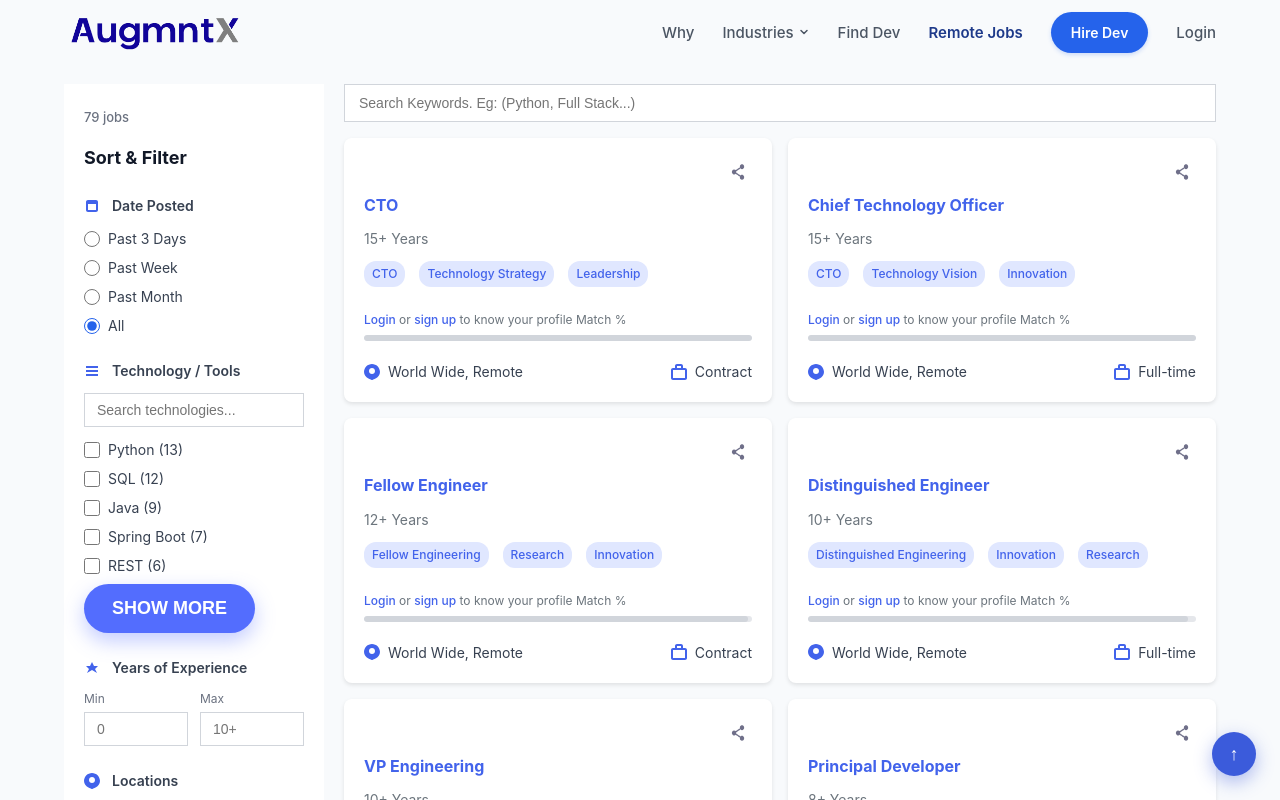
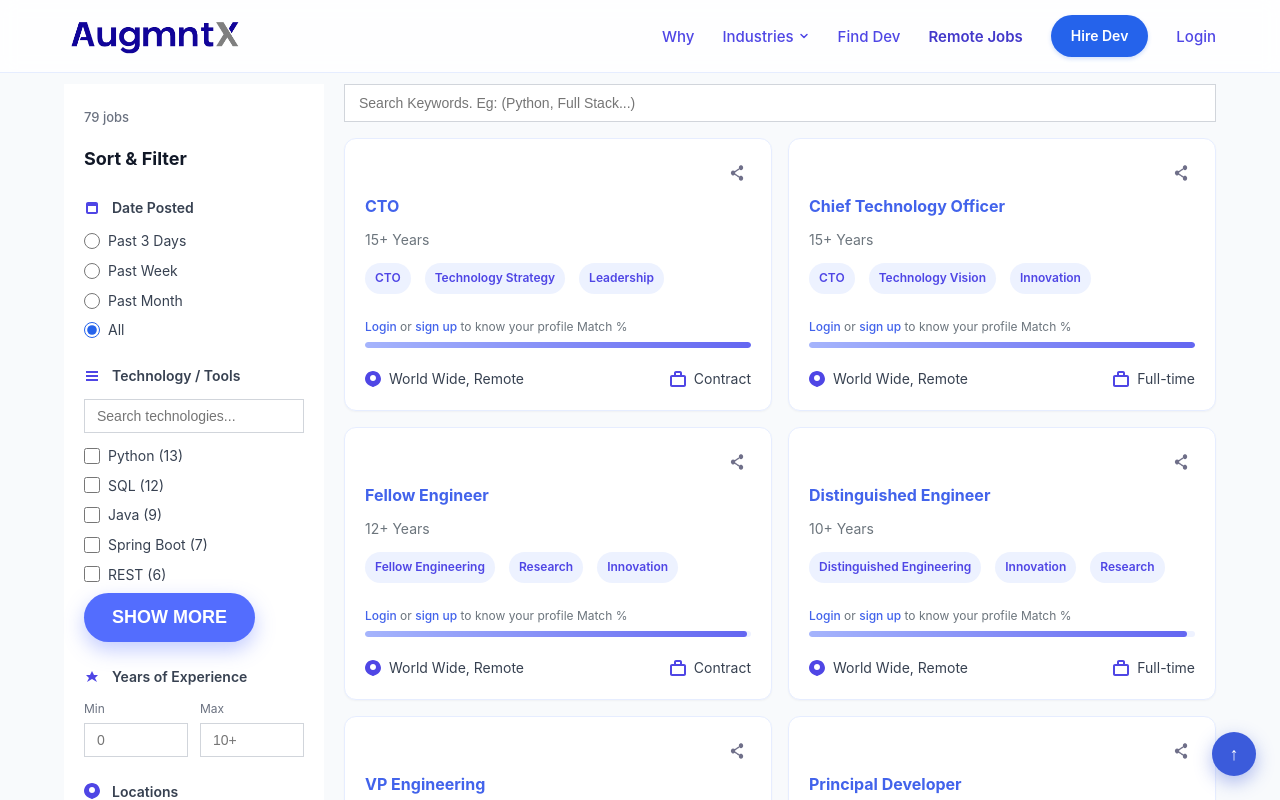
Before and after one commit to varchasvakhare2022/Augmntx-Replica, a React (Create React App) app: page / in a window 1280 px wide. Shown: the top 800 px of the page. Built offline with nearby package versions, Linux system fonts and the light colour scheme; the HTML template or start-up script is replaced by a standard one.

Commit message:
UI polish

```diff
--- a/src/components/Header.css
+++ b/src/components/Header.css
@@ -3,8 +3,9 @@
   top: 0;
   left: 0;
   right: 0;
-  background: #f8fafc;
-  border-bottom: none;
+  background: #ffffffcf;
+  backdrop-filter: blur(8px);
+  border-bottom: 1px solid #e6edff;
   z-index: 1000;
 }
 
@@ -15,7 +16,7 @@
   display: flex;
   align-items: center;
   justify-content: space-between;
-  height: 64px;
+  height: 72px;
 }
 
 .logo {
@@ -45,18 +46,18 @@
 
 .nav-link {
   text-decoration: none;
-  color: #4b5563;
+  color: #4f46e5;
   font-weight: 500;
   font-size: 15px;
   transition: color 0.2s ease;
 }
 
 .nav-link:hover {
-  color: #1e3a8a;
+  color: #4338ca;
 }
 
 .nav-link.active {
-  color: #1e3a8a;
+  color: #4338ca;
   font-weight: 600;
 }
 
--- a/src/components/JobCard.css
+++ b/src/components/JobCard.css
@@ -1,15 +1,15 @@
 .job-card {
-  background: white;
-  border-radius: 8px;
-  box-shadow: 0 2px 4px rgba(0, 0, 0, 0.1);
+  background: #ffffff;
+  border-radius: 12px;
+  border: 1px solid #e6edff;
+  box-shadow: 0 1px 2px rgba(17, 24, 39, 0.04);
   padding: 20px;
-  transition: box-shadow 0.2s ease;
+  transition: box-shadow 0.2s ease, transform 0.1s ease;
   position: relative;
-  border: none;
 }
 
 .job-card:hover {
-  box-shadow: 0 4px 8px rgba(0, 0, 0, 0.15);
+  box-shadow: 0 6px 16px rgba(79, 70, 229, 0.12);
 }
 
 .job-card-header {
@@ -66,12 +66,12 @@
 
 .tag {
   display: inline-block;
-  background-color: #e0e7ff;
-  color: #4263eb;
-  padding: 4px 8px;
-  border-radius: 12px;
+  background-color: #edf2ff;
+  color: #4f46e5;
+  padding: 6px 10px;
+  border-radius: 9999px;
   font-size: 12px;
-  font-weight: 500;
+  font-weight: 600;
 }
 
 .skill-match {
@@ -99,14 +99,14 @@
 .skill-match-bar {
   width: 100%;
   height: 6px;
-  background-color: #e5e7eb;
+  background-color: #eef2ff;
   border-radius: 3px;
   overflow: hidden;
 }
 
 .skill-match-progress {
   height: 100%;
-  background-color: #d1d5db;
+  background: linear-gradient(90deg, #a5b4fc, #6366f1);
   border-radius: 3px;
   transition: width 0.3s ease;
 }
@@ -126,7 +126,7 @@
 }
 
 .icon {
-  color: #4263eb;
+  color: #4f46e5;
 }
 
 .text-gray-600 {
--- a/src/index.css
+++ b/src/index.css
@@ -5,16 +5,15 @@
 }
 
 body {
-  font-family: -apple-system, BlinkMacSystemFont, 'Segoe UI', 'Roboto', 'Oxygen',
-    'Ubuntu', 'Cantarell', 'Fira Sans', 'Droid Sans', 'Helvetica Neue',
-    sans-serif;
+  font-family: Inter, system-ui, -apple-system, Segoe UI, Roboto, Helvetica, Arial, "Apple Color Emoji", "Segoe UI Emoji";
   -webkit-font-smoothing: antialiased;
   -moz-osx-font-smoothing: grayscale;
-  background-color: #f8fafc;
-  color: #374151;
+  background-color: #f5f8ff; /* very light blue like ref */
+  color: #111827; /* gray-900 */
   margin: 0;
   padding: 0;
-  line-height: 1.5;
+  line-height: 1.55;
+  font-size: 16px;
 }
 
 /* Custom Scrollbar */
@@ -52,7 +51,7 @@ code {
 .container {
   max-width: 1200px;
   margin: 0 auto;
-  padding: 0 20px;
+  padding: 0 24px;
 }
 
 .btn {
```
